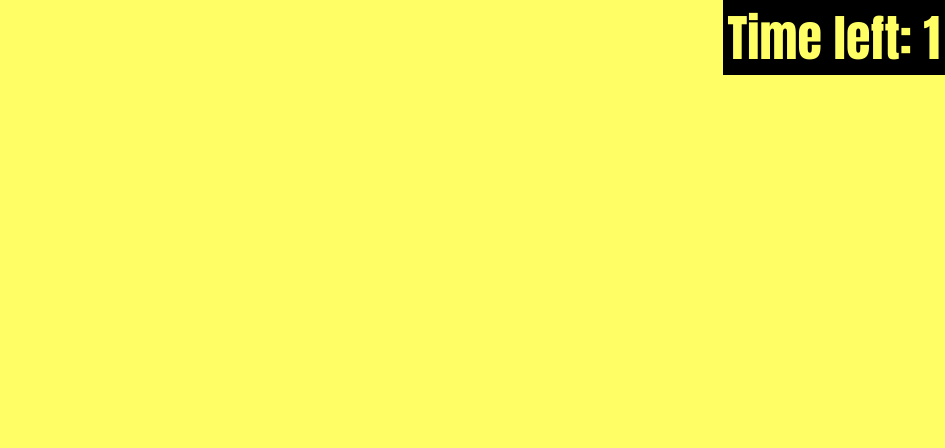
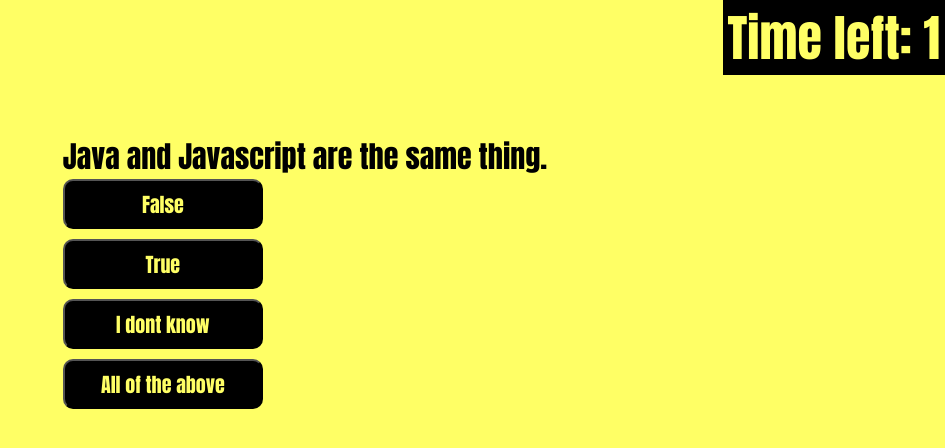
Before and after one commit to ZeroBitzz/javascript-quiz, a plain HTML site: page index.html in a window 1280 px wide. Shown: the whole page, without its empty margins (335-1280 px from the left). Drawn offline with Linux system fonts and the light colour scheme.

Commit message:
added some game functionality, got the buttons and question to show up but only the question is random

```diff
--- a/assests/scripts/script.js
+++ b/assests/scripts/script.js
@@ -19,8 +19,18 @@ function refreshTime(){
 }
 timeInterval = setInterval(refreshTime, 1000);
 
+function askQuestion(){
+
+}
+
 function jsGame(){
     // document.getElementById("initial-screen-section").style.display = "none"
+    let gameSection = document.getElementById("game-content-section")
+    let questionEl = document.getElementById("game-question")
+    let answer1 = document.getElementById("answer1")
+    let answer2 = document.getElementById("answer2")
+    let answer3 = document.getElementById("answer3")
+    let answer4 = document.getElementById("answer4")
     let questionIndex = {
         questions: [
             "What type is this: \"word\"",
@@ -36,14 +46,21 @@ function jsGame(){
         answers: [
             ["String", "Integer", "Boolean", "Ternary"],
             ["String", "Integer", "Boolean", "Ternary"],
-            ["String", "Integer", "Boolean", "Ternary"],
-            ["False", "True"],
+            ["Boolean", "Integer", "String", "Ternary"],
+            ["False", "True", "I dont know", "All of the above"],
             ["Function", "Interdimensional Portal", "Method", "Constructor"],
             ["Variable", "Array", "A box", "Function"],
             ["Loop", "Function", "Scanner", "Constructor"],
             ["Array", "String", "Toilet", "Object"]
         ]
     }
+        indexSelect = Math.floor(Math.random() * questionIndex.questions.length)
+        gameSection.style.display = "flex"
+        questionEl.innerHTML = questionIndex.questions[indexSelect]
+        answer1.innerHTML = questionIndex.answers[indexSelect][0]
+        answer2.innerHTML = questionIndex.answers[indexSelect][1]
+        answer3.innerHTML = questionIndex.answers[indexSelect][2]
+        answer4.innerHTML = questionIndex.answers[indexSelect][3]
 
 }
 jsGame()
--- a/assests/styles/style.css
+++ b/assests/styles/style.css
@@ -33,7 +33,7 @@ body {
 
 #initial-button {
     background-color: black;
-    color: yellow;
+    color: rgb(255, 255, 101);
     font-size: 30px;
     width: 120px;
     border-radius: 10px;
@@ -52,5 +52,24 @@ body {
 }
 
 #game-content-section {
+    margin-top: 10%;
+    font-size: 30px;
     display: none;
+    justify-content: center;
+    flex-direction: column;
+    order: 0;
 }
+
+#game-question {
+    margin-bottom: 0px;
+}
+
+.answer-button {
+    background-color: black;
+    color: rgb(255, 255, 101);
+    font-size: 20px;
+    width: 200px;
+    height: 50px;
+    border-radius: 10px;
+    margin-bottom: 10px;
+}
--- a/index.html
+++ b/index.html
@@ -20,10 +20,10 @@
 
     <section id="game-content-section">
         <span id="game-question"></span>
-        <button id="answer1"></button>
-        <button id="answer2"></button>
-        <button id="answer3"></button>
-        <button id="answer4"></button>
+        <button id="answer1" class="answer-button"></button>
+        <button id="answer2" class="answer-button"></button>
+        <button id="answer3" class="answer-button"></button>
+        <button id="answer4" class="answer-button"></button>
     </section>
 
     <span id="time"></span>
```
